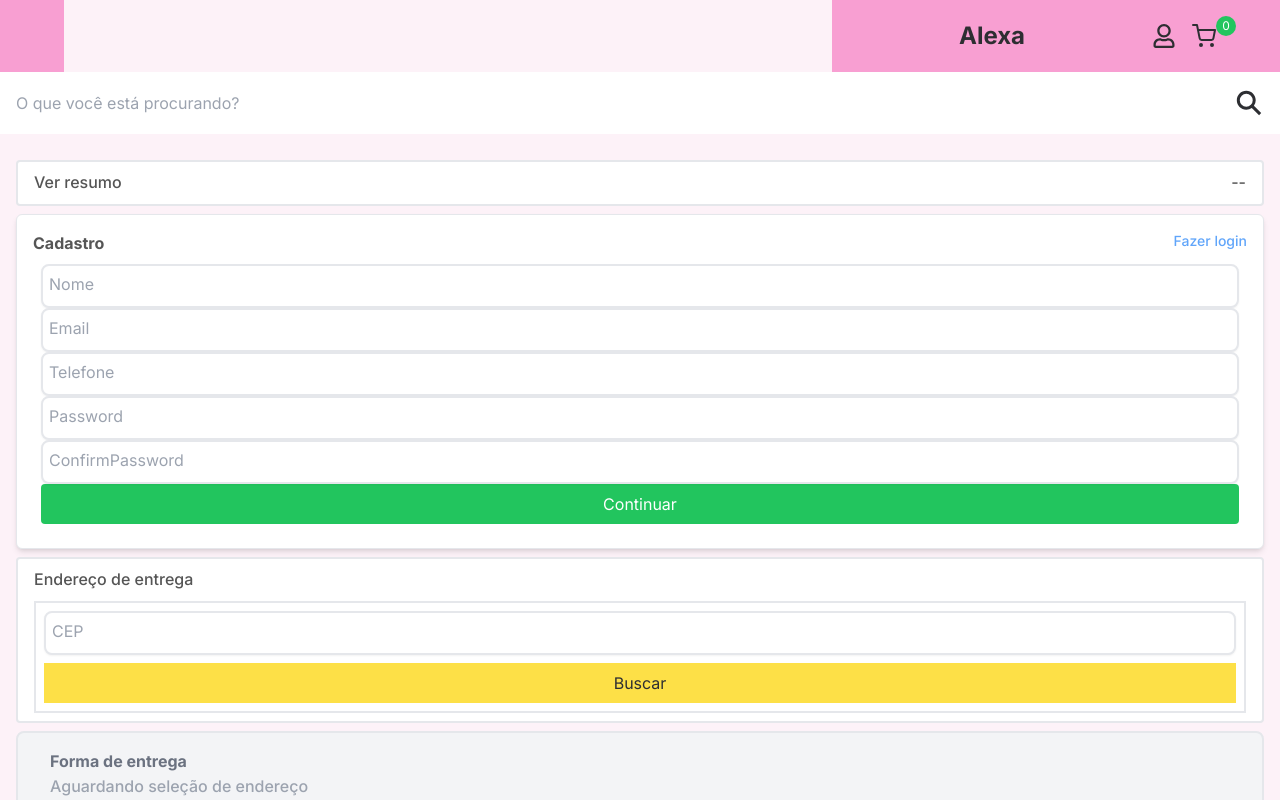
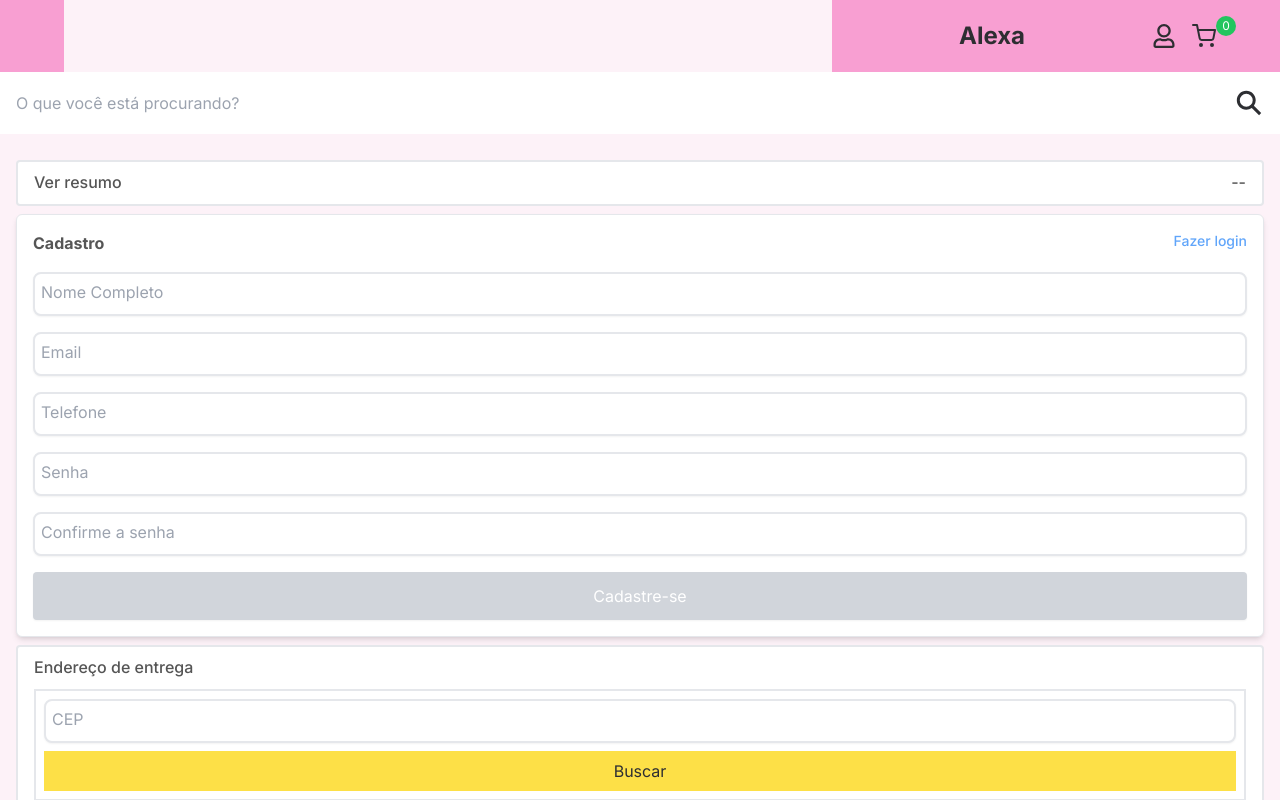
Before and after one commit to cafe51/Alexa-semijoias, a Next.js app in the folder alexa-site/: page /checkout in a window 1280 px wide. Both pictures are taken after a click on the element "Cadastre-se". Shown: the top 800 px of the page. Built offline with nearby package versions, Linux system fonts and the light colour scheme; no server answers; the database is empty.

Commit message:
RegisterSection on checkout page split in a new component RegisterForm

```diff
--- a/alexa-site/src/app/checkout/AccountSection/RegisterSection.tsx
+++ b/alexa-site/src/app/checkout/AccountSection/RegisterSection.tsx
@@ -1,25 +1,17 @@
 // app/checkout/AccountSection/AccountSection.tsx
-
 import { useState } from 'react';
-import InputField from '../AddressSection/InputField';
+import RegisterForm from '@/app/components/RegisterForm';
 
 interface RegisterSectionProps {
   setShowRegister: (isLogin: boolean) => void;
 }
 
 export default function RegisterSection({ setShowRegister }: RegisterSectionProps) {
-    const [nome, setNome] = useState('');
-    const [email, setEmail] = useState('');
-    const [telefone, setTelefone] = useState('');
-    const [password, setPassword] = useState('');
-    const [confirmPassword, setConfirmPassword] = useState('');
+    const [loadingButton, setLoadingButton] = useState(true);
 
     return (
-        <section className="border p-4 rounded-md shadow-md bg-white">
-
-
+        <section className="flex flex-col border p-4 rounded-md shadow-md bg-white gap-4">
             <div className='flex justify-between w-full'>
-
                 <p className="font-bold">Cadastro</p>
                 <p
                     className='text-blue-400 text-sm w-full text-end'
@@ -29,47 +21,7 @@ export default function RegisterSection({ setShowRegister }: RegisterSectionProp
                 </p>
             </div>
 
-
-            <div className='flex flex-col w-full p-2'>
-                <InputField
-                    id="nome"
-                    value={ nome }
-                    onChange={ (e) => setNome(e.target.value) }
-                    label="Nome"
-                />
-                <InputField
-                    id="email"
-                    value={ email }
-                    onChange={ (e) => setEmail(e.target.value) }
-                    label="Email"
-                />
-                <InputField
-                    id="telefone"
-                    value={ telefone }
-                    onChange={ (e) => setTelefone(e.target.value) }
-                    label="Telefone"
-                />
-                <InputField
-                    id="password"
-                    type='password'
-                    value={ password }
-                    onChange={ (e) => setPassword(e.target.value) }
-                    label="Password"
-                />
-                <InputField
-                    id="confirmPassword"
-                    type='password'
-                    value={ confirmPassword }
-                    onChange={ (e) => setConfirmPassword(e.target.value) }
-                    label="ConfirmPassword"
-                />
-
-                <button className="w-full bg-green-500 text-white p-2 rounded">
-              Continuar
-                </button>
-            </div>
-
-
+            <RegisterForm loadingButton={ loadingButton } setLoadingButton={ setLoadingButton } />
         </section>
     );
 }
```
